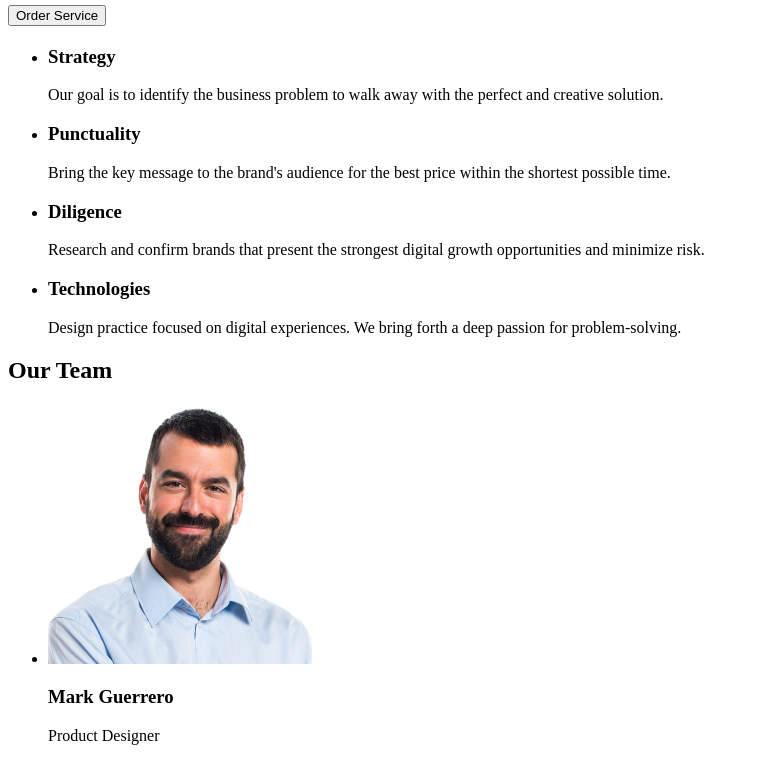
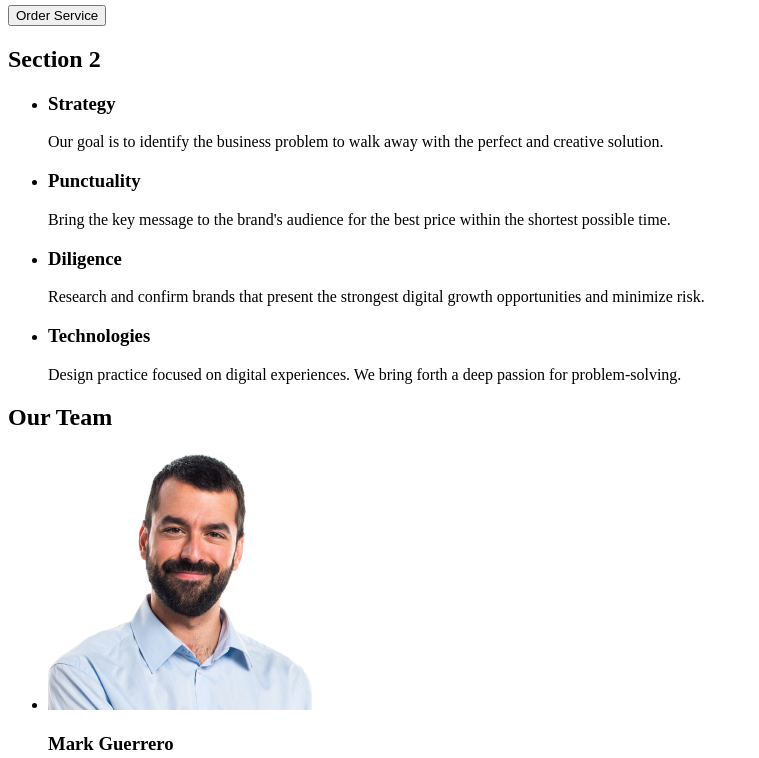
Before and after one commit to andrewwwmatsko/goit-markup-hw-01, a plain HTML site: page index.html in a window 1280 px wide. Shown: the part 210-968 px from the top of the page, without its empty margins (0-759 px from the left). Drawn offline with Linux system fonts and the light colour scheme.

Commit message:
Update index.html
Added content to the h2 header in the #2 section in the main

```diff
--- a/index.html
+++ b/index.html
@@ -37,7 +37,7 @@
       </section>
 
       <section>
-        <h2></h2>
+        <h2>Section 2</h2>
         <ul>
           <li>
             <h3>Strategy</h3>
```
